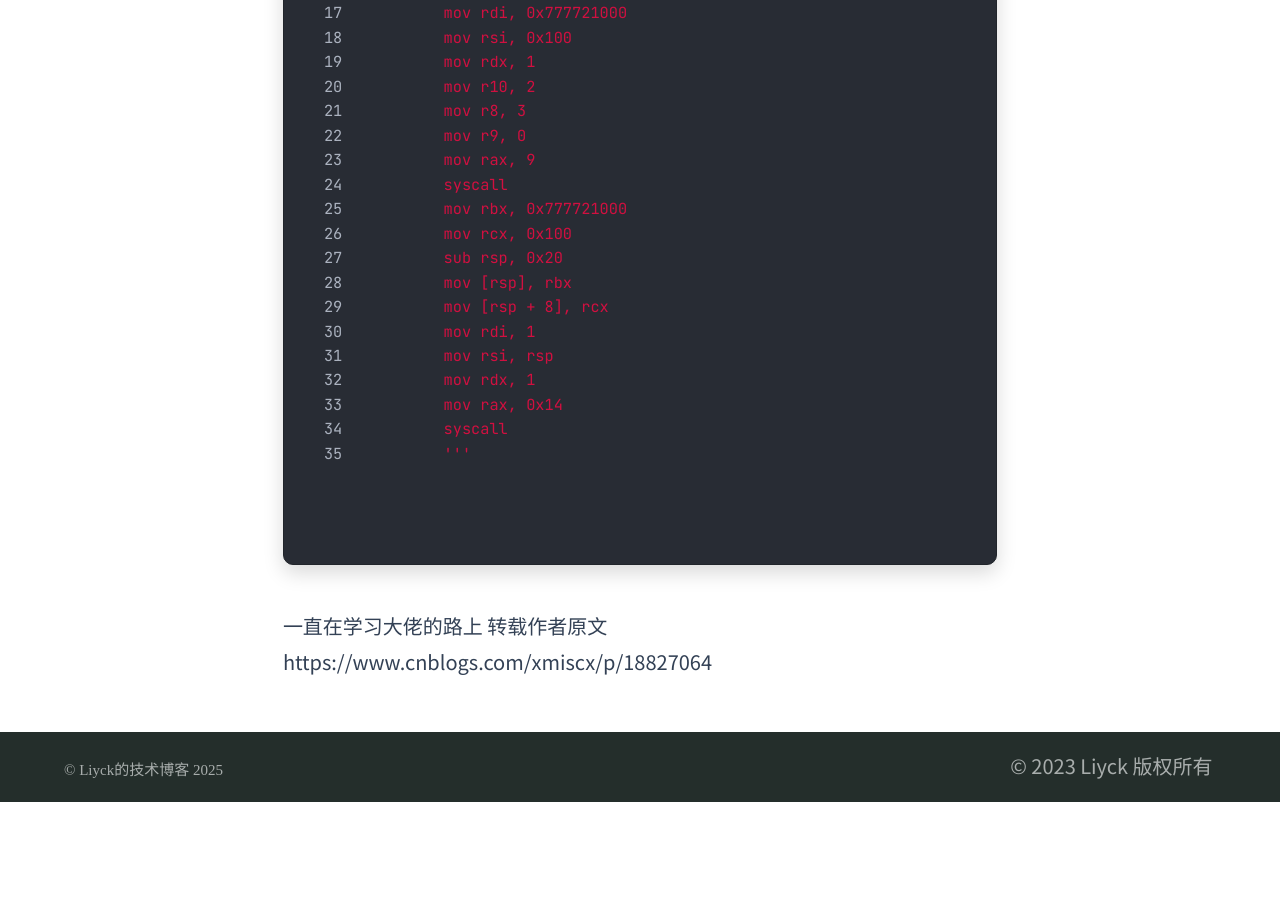
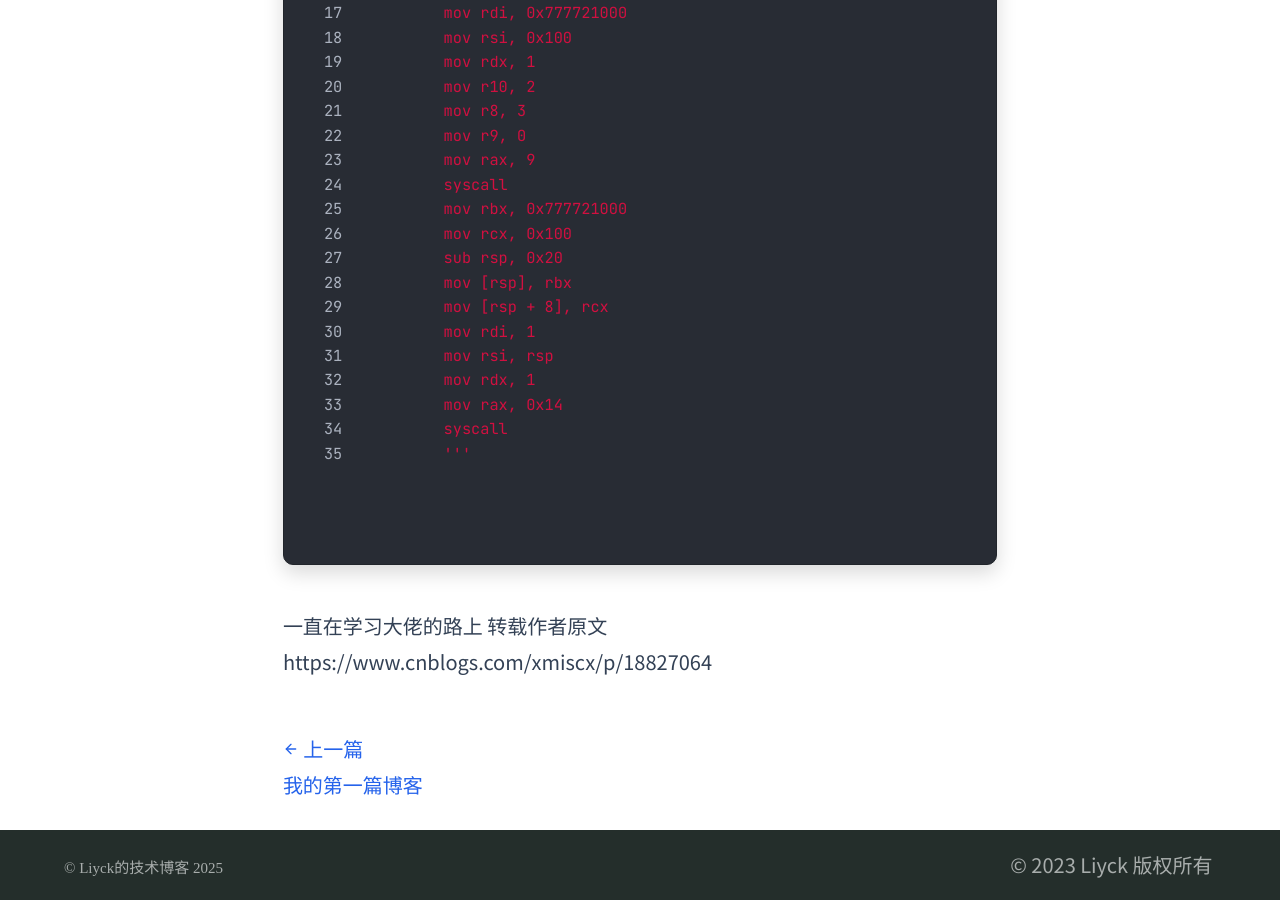
Before and after one commit to Liyck/Liyck.github.io, a Jekyll site: the page built from _posts/2025-08-01-my-second-post.md, in a window 1280 px wide and 900 px high, scrolled down 30851 px. Built offline with Jekyll 4.4.1, drawn with Linux system fonts in a browser that asks for light colours; before the commit the page ends 31653 px from its top, so only the background shows below that.

Commit message:
Update nav-share.html

```diff
--- a/_includes/nav-share.html
+++ b/_includes/nav-share.html
@@ -1,4 +1,4 @@
-<div class="share">
+<div class="share" style="margin-bottom: 3rem;">
   {% for network in site.sharing_links %}
     {% if network[1] != blank %}
       {% assign name = network[0] %}
@@ -22,3 +17,31 @@
     {% endif %}
   {% endfor %}
 </div>
+
+<div class="post-navigation-wrapper">
+
+  {% if page.previous.url %}
+  <a href="{{ page.previous.url | relative_url }}" class="nav-card prev">
+    <div class="nav-label">
+      <svg width="16" height="16" viewBox="0 0 24 24" fill="none" stroke="currentColor" stroke-width="2" stroke-linecap="round" stroke-linejoin="round"><line x1="19" y1="12" x2="5" y2="12"></line><polyline points="12 19 5 12 12 5"></polyline></svg>
+      上一篇
+    </div>
+    <div class="nav-title">{{ page.previous.title }}</div>
+  </a>
+  {% else %}
+  <div class="nav-card empty"></div>
+  {% endif %}
+
+  {% if page.next.url %}
+  <a href="{{ page.next.url | relative_url }}" class="nav-card next">
+    <div class="nav-label">
+      下一篇
+      <svg width="16" height="16" viewBox="0 0 24 24" fill="none" stroke="currentColor" stroke-width="2" stroke-linecap="round" stroke-linejoin="round"><line x1="5" y1="12" x2="19" y2="12"></line><polyline points="12 5 19 12 12 19"></polyline></svg>
+    </div>
+    <div class="nav-title">{{ page.next.title }}</div>
+  </a>
+  {% else %}
+  <div class="nav-card empty"></div>
+  {% endif %}
+
+</div>
```
Also changed, not shown: other parts of _includes/nav-share.html (+0 -5 lines).
